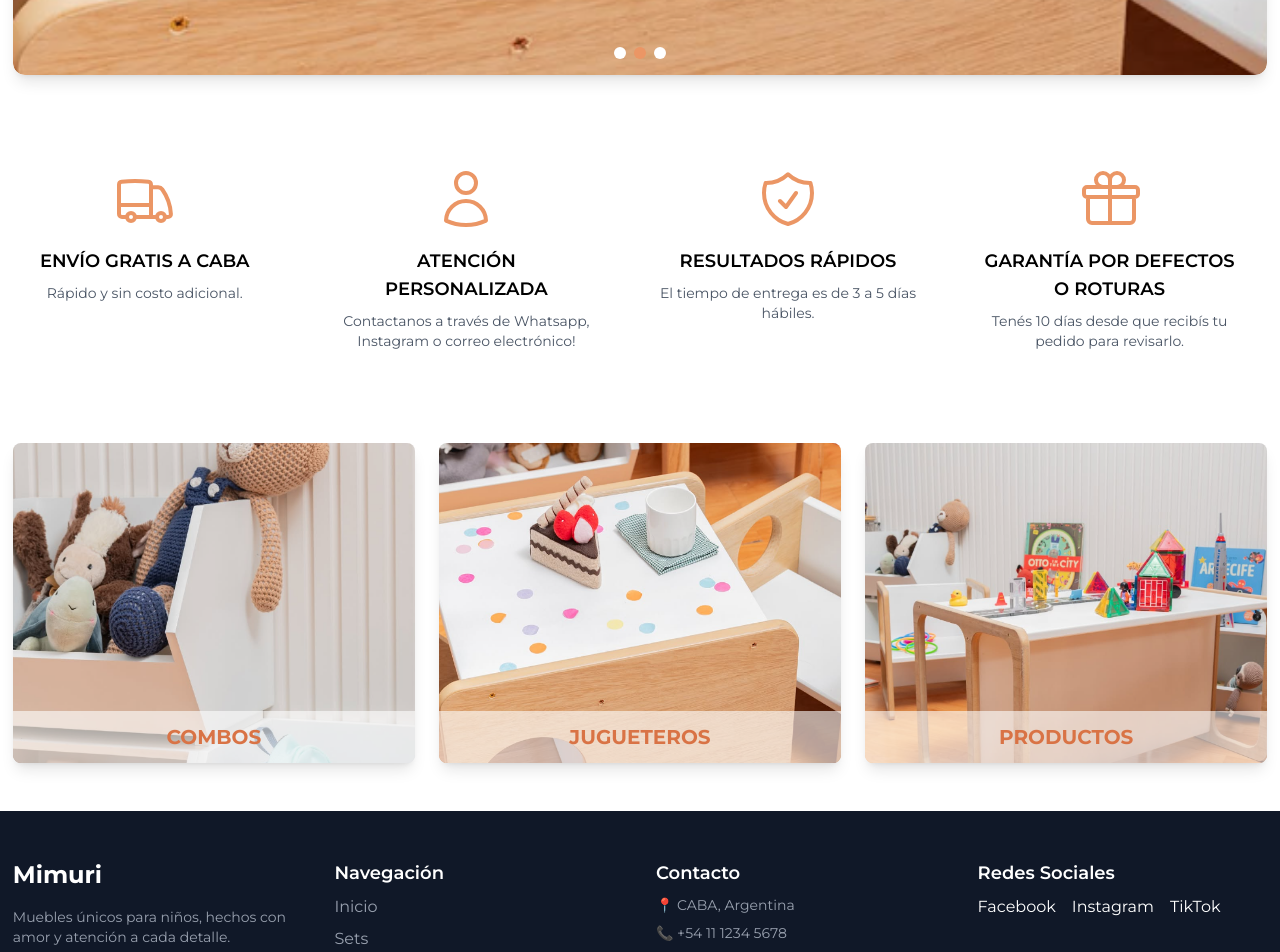
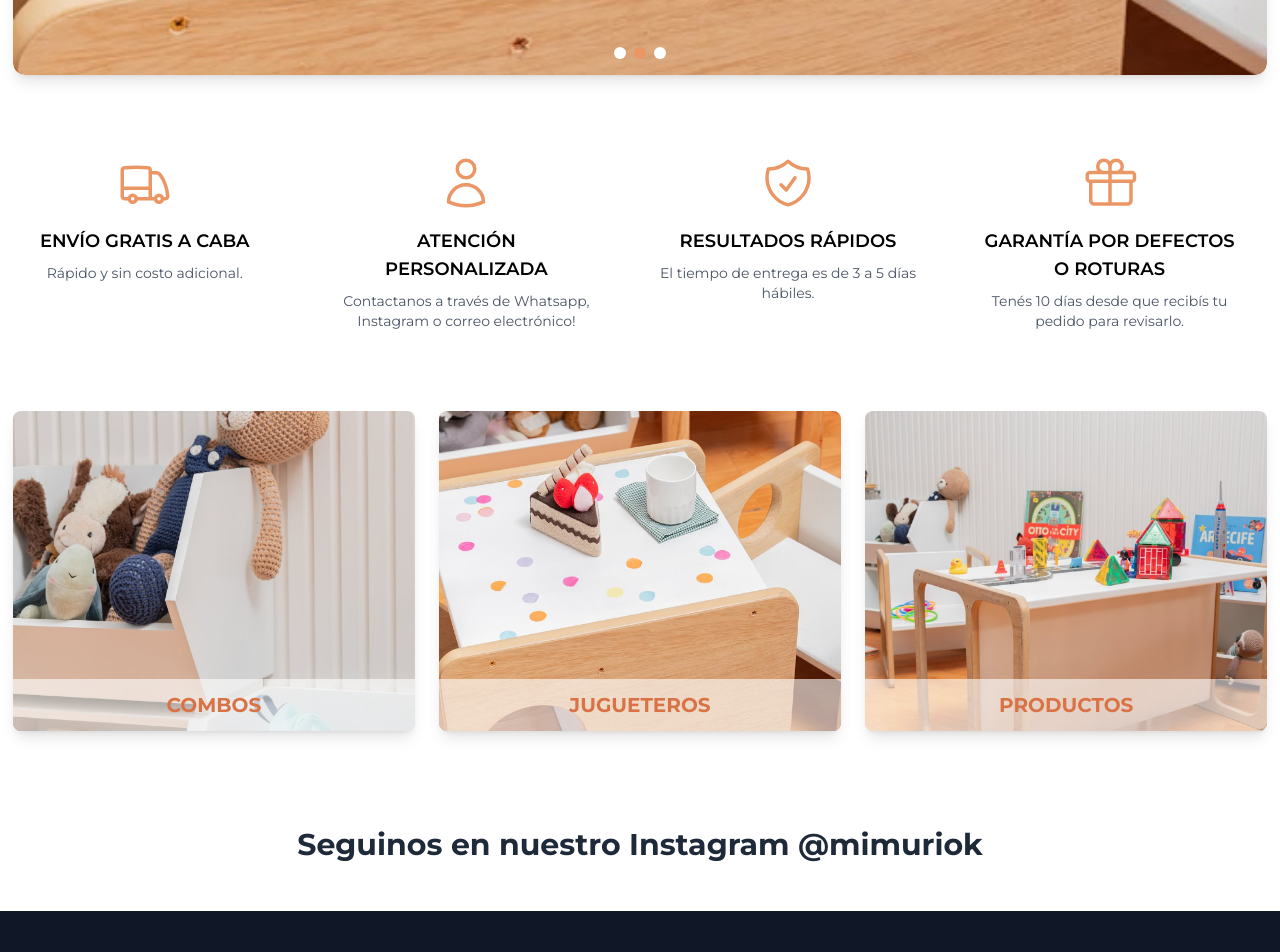
Before and after one commit to NicoleGluj/mimuri-proyecto, a React app in the folder frontend/: page / in a window 1280 px wide. Shown: the part 720-1672 px from the top of the page. Built offline with nearby package versions, Linux system fonts and the light colour scheme; the HTML template or start-up script is replaced by a standard one.

Commit message:
add: section home seguinos

```diff
--- a/frontend/src/views/Home.jsx
+++ b/frontend/src/views/Home.jsx
@@ -16,28 +16,28 @@ const Home = () => {
 
       <Hero />
 
-      <section className="w-[98%] py-7 mt-12">
+      <section className="w-[98%] py-4 mt-12">
         <div className="grid grid-cols-1 md:grid-cols-4 gap-8 text-center items-stretch">
           <div className="flex flex-col items-center justify-start h-full transition-transform duration-300 hover:scale-105 p-4">
-            <TruckIcon className="w-16 h-16 text-[#eb9665] mb-4 transition-colors duration-300 hover:text-[#d97345]" />
+            <TruckIcon className="size-14 text-[#eb9665] mb-4 transition-colors duration-300 hover:text-[#d97345]" />
             <h3 className="font-semibold text-lg uppercase mb-2">Envío gratis a CABA</h3>
             <p className="text-gray-600 text-sm">Rápido y sin costo adicional.</p>
           </div>
 
           <div className="flex flex-col items-center justify-start h-full transition-transform duration-300 hover:scale-105 p-4">
-            <UserIcon className="w-16 h-16 text-[#eb9665] mb-4 transition-colors duration-300 hover:text-[#d97345]" />
+            <UserIcon className="size-14 text-[#eb9665] mb-4 transition-colors duration-300 hover:text-[#d97345]" />
             <h3 className="font-semibold text-lg uppercase mb-2">Atención personalizada</h3>
             <p className="text-gray-600 text-sm">Contactanos a través de Whatsapp, Instagram o correo electrónico!</p>
           </div>
 
           <div className="flex flex-col items-center justify-start h-full transition-transform duration-300 hover:scale-105 p-4">
-            <ShieldCheckIcon className="w-16 h-16 text-[#eb9665] mb-4 transition-colors duration-300 hover:text-[#d97345]" />
+            <ShieldCheckIcon className="size-14 text-[#eb9665] mb-4 transition-colors duration-300 hover:text-[#d97345]" />
             <h3 className="font-semibold text-lg uppercase mb-2">Resultados rápidos</h3>
             <p className="text-gray-600 text-sm">El tiempo de entrega es de 3 a 5 días hábiles.</p>
           </div>
 
           <div className="flex flex-col items-center justify-start h-full transition-transform duration-300 hover:scale-105 p-4">
-            <GiftIcon className="w-16 h-16 text-[#eb9665] mb-4 transition-colors duration-300 hover:text-[#d97345]" />
+            <GiftIcon className="size-14 text-[#eb9665] mb-4 transition-colors duration-300 hover:text-[#d97345]" />
             <h3 className="font-semibold text-lg uppercase mb-2">Garantía por defectos o roturas</h3>
             <p className="text-gray-600 text-sm">Tenés 10 días desde que recibís tu pedido para revisarlo.</p>
           </div>
@@ -104,6 +104,12 @@ const Home = () => {
         </div>
       </section>
 
+      {/* SECCION SEGUIR EN INSTAGRAM */}
+      <section className="w-[98%] mx-auto py-12 flex justify-center">
+        <h2 className="text-2xl md:text-3xl font-bold text-gray-800">
+          Seguinos en nuestro Instagram @mimuriok
+        </h2>
+      </section>
 
 
       <Footer />
```
